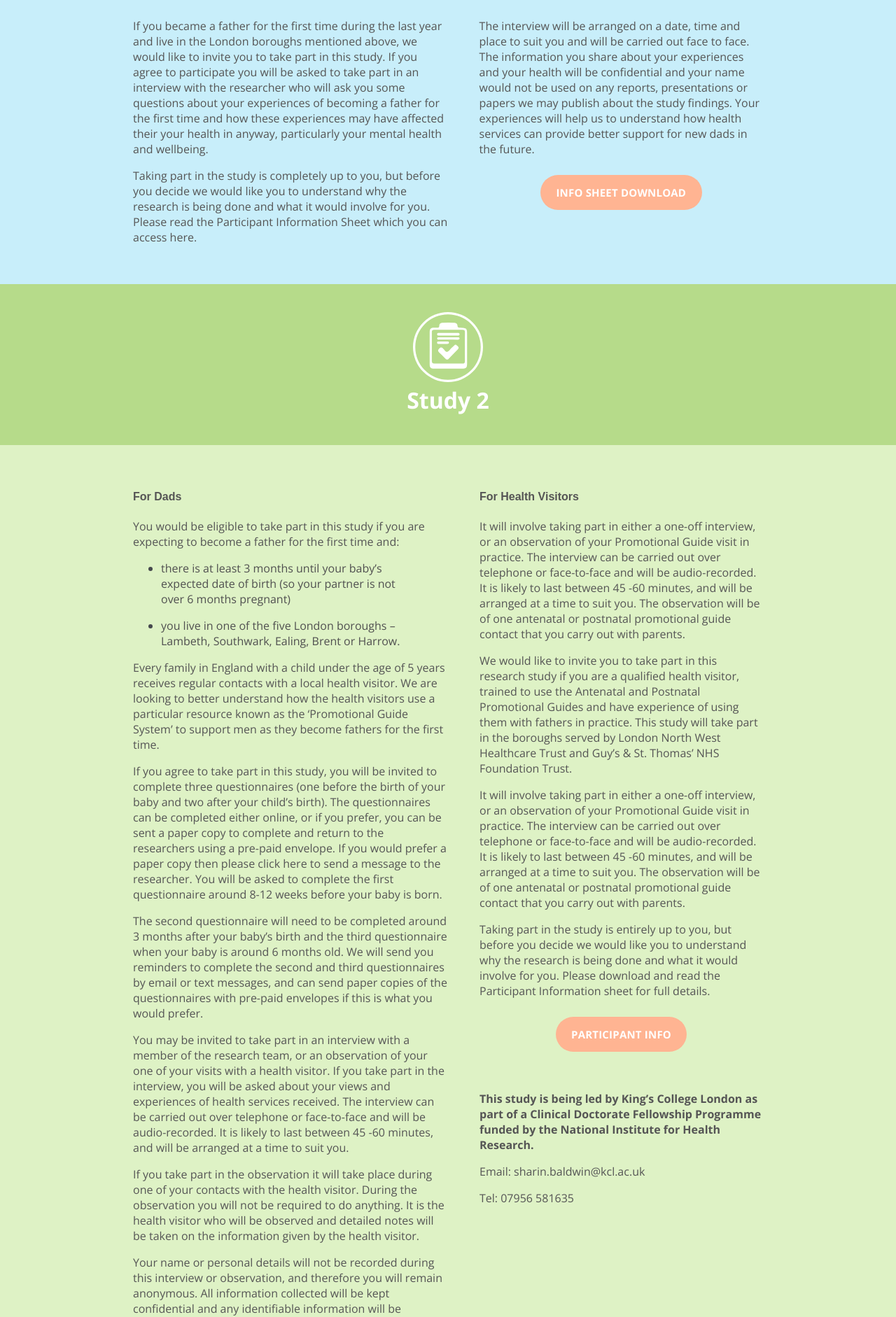
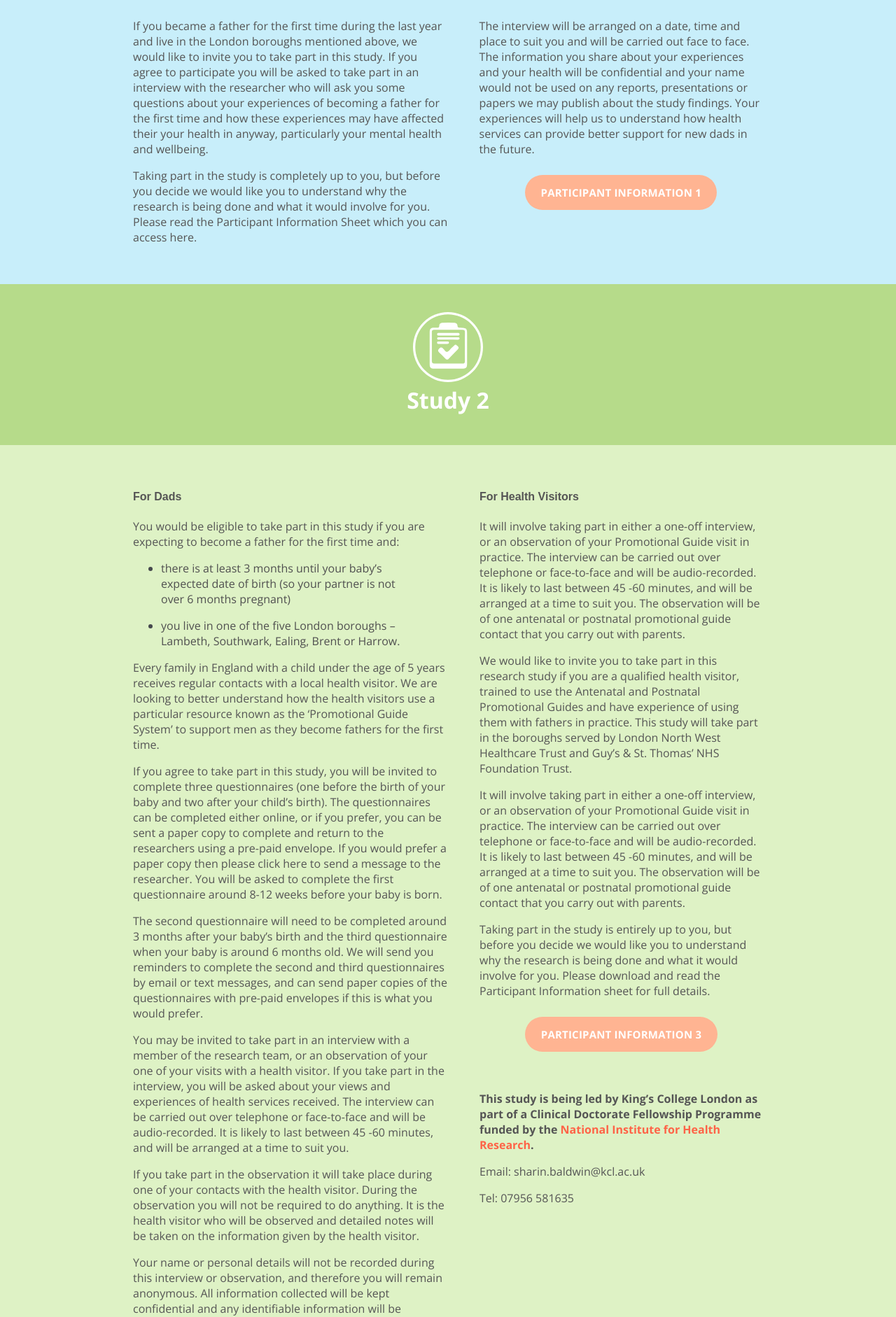
Before and after one commit to jambristow/Nest, a PHP site: page /participants.html in a window 1280 px wide; the page is wider, and only the part inside the window is pictured. Shown: the part 946-2828 px from the top of that part at 70% size. Run offline with PHP 8.4, Linux system fonts and the light colour scheme.

Commit message:
final round of included changes

```diff
--- a/css/styles.css
+++ b/css/styles.css
@@ -200,7 +200,7 @@ footer {
 }
 
 footer .logo {
-	height: 60px;
+	height: 70px;
 	padding: 15px;
 }
 
@@ -770,7 +770,7 @@ footer .logo {
 }
 
 .aboutHero1  {
-	background-image: url("../images/baby.jpg");
+	background-image: url("../images/sAsianDad.png");
 	min-height: 400px;
 	background-position: -400px 0;
 }
--- a/participants.html
+++ b/participants.html
@@ -77,7 +77,7 @@
 			</div>
 			<div class="boxBox boxBoxRight">
 				<p>The interview will be arranged on a date, time and place to suit you and will be carried out face to face.  The information you share about your experiences and your health will be confidential and your name would not be used on any reports, presentations or papers we may publish about the study findings.  Your experiences will help us to understand how health services can provide better support for new dads in the future.</p>
-				<a href="participants.html" class="button">Info Sheet Download</a>
+				<a href="Study 1 PIS (V3 05 06 17).docx" class="button">Participant Information 1</a>
 			</div>
 		</div>
 	</div>
@@ -108,15 +108,7 @@
 
 				<p>Your name or personal details will not be recorded during this interview or observation, and therefore you will remain anonymous. All information collected will be kept confidential and any identifiable information will be removed from any publications or presentations about the study. Joining the study is completely up to you, but before you decide we would like you to understand why the research is being done and what it would involve for you. Please download and read the Participant Information Sheet for full details.</p>
 
-				<!-- <a href="participants.html" class="button">Participant Info</a> -->
-
-
-
-				<!-- <p>The second questionnaire will be completed 3 months after the birth of your baby and the third questionnaire when your baby is 6 months old. We will send you reminders to complete the second and third questionnaire by email or text messages.</p>
-				<p>You may also be asked to take part in either a one-off interview, or an observation of your one of your visits with a health visitor.</p>
-				<p>Joining the study is entirely up to you, but before you decide we would like you to understand why the research is being done and what it would involve for you. Please read the attached Participant Information sheet for full details.</p>
-				<h4>Contact</h4>
-				-->
+				<a href="Study 2 PIS Fathers (V3, 05 06 17).docx" class="button">Participant Information 2</a>
 			</div>
 			<div class="boxBox boxBoxRight">
 				<h4>For Health Visitors</h4>
@@ -129,9 +121,9 @@
 
 				<p>Taking part in the study is entirely up to you, but before you decide we would like you to understand why the research is being done and what it would involve for you. Please download and read the Participant Information sheet for full details.</p>
 
-				<a href="participants.html" class="button">Participant Info</a>
+				<a href="Study 2 PIS HV (V2 05 06 17).docx" class="button">Participant Information 3</a>
 				<div class="contact">
-					<p><strong>This study is being led by King’s College London as part of a Clinical Doctorate Fellowship Programme funded by the National Institute for Health Research.</strong></p>
+					<p><strong>This study is being led by King’s College London as part of a Clinical Doctorate Fellowship Programme funded by the <a href="https://www.nihr.ac.uk" style="color: tomato;">National Institute for Health Research</a>.</strong></p>
 					<p>Email: sharin.baldwin@kcl.ac.uk</p>
 					<p>Tel: 07956 581635</p>
 				</div>
--- a/team.html
+++ b/team.html
@@ -161,8 +161,10 @@
 			<div class="personnelText">
 				<div>
 					<p class="job job2">Specialist Advisor</p>
+					<p class="job job2">BA (Hons)</p>
 					<p>Adrienne Burgess, Joint CEO and Head of Research at the Fatherhood Institute (Specialist Advisor) www.fatherhoodinstitute.org has written widely on fatherhood and on couple relationships. Her book Fatherhood Reclaimed: the making of the modern father (Vermilion, 1997) helped set a new agenda on fatherhood in the UK, and has been published throughout the world, as has Will You Still Love Me Tomorrow (2002) which reviews international evidence on couple relationships and presents this in a popular format.</p>
 					<p>Adrienne has produced many research summaries on fathers and fatherhood, has written a number of practice guides on working with different types of fathers, trains and speaks on fatherhood across the world, writes and reviews articles for peer reviewed journals and is currently managing a major UK research project funded by the Nuffield Foundation:  Contemporary Fathers in the UK:  What do we know? What do we need to know?</p>
+					<p><a href="http://www.fatherhoodinstitute.org/about-the-fatherhood-institute/the-fatherhood-institute-team/">http://www.fatherhoodinstitute.org/about-the-fatherhood-institute/the-fatherhood-institute-team/</a></p>
 				</div>
 			</div>
 		</div>
```
Also changed, not shown: resources.html (+7 -7 lines), images/gstLogo.png (added), images/nhsLogo2.png, images/sAsianDad.png (added), 3 other files.
